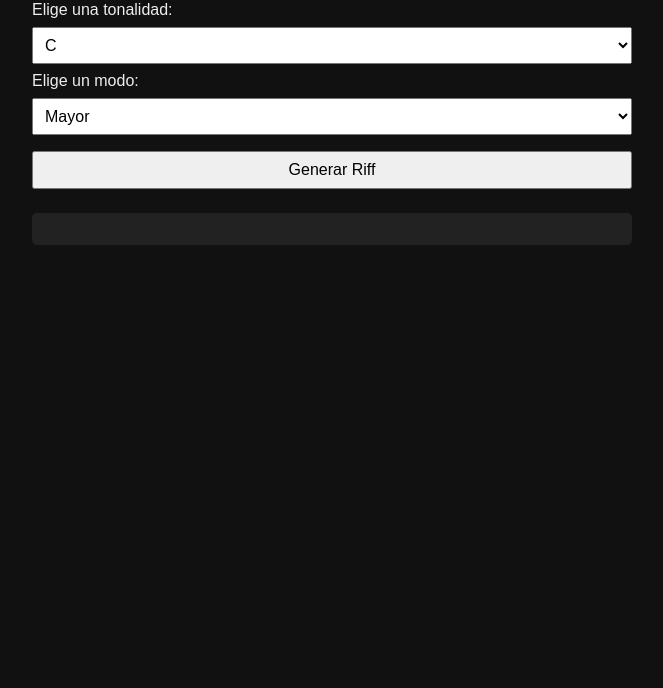
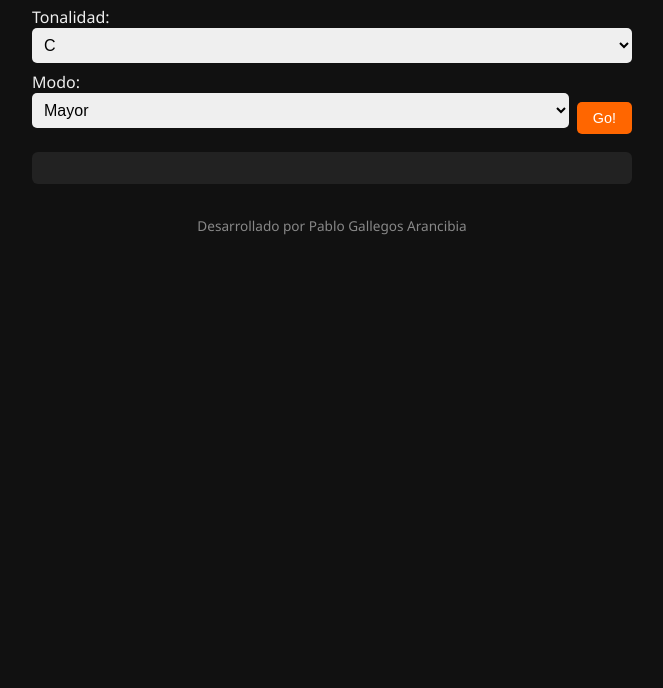
Before and after one commit to PabloGallegos10/html_riffs, a plain HTML site: page index.html in a window 1280 px wide. Shown: the part 112-800 px from the top of the page, without its empty margins (308-971 px from the left). Drawn offline with Linux system fonts and the light colour scheme.

Commit message:
Update index.html

```diff
--- a/index.html
+++ b/index.html
@@ -1,51 +1,95 @@
 <!DOCTYPE html>
 <html lang="es">
 <head>
-  <meta charset="UTF-8">
-  <title>Generador de Riffs en Octavas</title>
+  <meta charset="UTF-8" />
+  <meta name="viewport" content="width=device-width, initial-scale=1.0"/>
+  <title>Riffs en Octavas</title>
+  <link rel="icon" href="favicon.ico" type="image/x-icon" />
   <style>
     body {
-      font-family: Arial, sans-serif;
+      font-family: 'Segoe UI', sans-serif;
       background: #111;
       color: #eee;
       padding: 2rem;
       max-width: 600px;
       margin: auto;
     }
-    select, button {
+    select {
       font-size: 1rem;
       padding: 0.5rem;
-      margin: 0.5rem 0;
       width: 100%;
+      border-radius: 5px;
+      margin-bottom: 0.5rem;
+      border: none;
+    }
+    .input-row {
+      display: flex;
+      gap: 0.5rem;
+      align-items: center;
+    }
+    button {
+      font-size: 0.9rem;
+      padding: 0.5rem 1rem;
+      border: none;
+      border-radius: 5px;
+      background-color: #ff6600;
+      color: white;
+      cursor: pointer;
+      margin-top: 0.5rem;
+      height: 100%;
     }
     .result {
       background: #222;
       padding: 1rem;
-      border-radius: 5px;
+      border-radius: 6px;
       margin-top: 1rem;
       white-space: pre-wrap;
+    }
+    .footer {
+      margin-top: 2rem;
+      font-size: 0.85rem;
+      text-align: center;
+      color: #888;
+    }
+    .hidden {
+      display: none;
     }
   </style>
 </head>
 <body>
   <h1>🎸 Generador de Riffs en Octavas</h1>
-  <label for="tonalidad">Elige una tonalidad:</label>
+
+  <label for="tonalidad">Tonalidad:</label>
   <select id="tonalidad">
     <option>C</option><option>C#</option><option>D</option><option>D#</option>
     <option>E</option><option>F</option><option>F#</option><option>G</option>
     <option>G#</option><option>A</option><option>A#</option><option>B</option>
   </select>
 
-  <label for="modo">Elige un modo:</label>
-  <select id="modo">
-    <option value="mayor">Mayor</option>
-    <option value="menor">Menor</option>
-    <option value="pentatonica">Pentatónica</option>
-  </select>
+  <label for="modo">Modo:</label>
+  <div class="input-row">
+    <select id="modo" style="flex: 1;" onchange="togglePentatonicaTipo()">
+      <option value="mayor">Mayor</option>
+      <option value="menor">Menor</option>
+      <option value="pentatonica">Pentatónica</option>
+      <option value="aumentada">Aumentada</option>
+      <option value="disminuida">Disminuida</option>
+      <option value="mayorb5">Mayor♭5</option>
+    </select>
+    <button onclick="generar()">Go!</button>
+  </div>
 
-  <button onclick="generar()">Generar Riff</button>
+  <div id="pentatonica-tipo-container" class="hidden">
+    <label for="pentatipo">Tipo de pentatónica:</label>
+    <select id="pentatipo">
+      <option value="pentatonica_mayor">Mayor</option>
+      <option value="pentatonica_menor">Menor</option>
+    </select>
+  </div>
 
   <div class="result" id="resultado"></div>
+
+  <div class="footer">Desarrollado por Pablo Gallegos Arancibia</div>
 
   <script>
     const chromatic = ['C', 'C#', 'D', 'D#', 'E', 'F', 'F#', 'G', 'G#', 'A', 'A#', 'B'];
@@ -53,8 +97,18 @@
     const intervals = {
       mayor:       [2, 2, 1, 2, 2, 2, 1],
       menor:       [2, 1, 2, 2, 1, 2, 2],
-      pentatonica: [2, 2, 3, 2, 3],
+      aumentada:   [2, 2, 2, 2, 2, 2],
+      disminuida:  [2, 1, 2, 1, 2, 1, 2, 1],
+      mayorb5:     [2, 2, 1, 2, 1, 3, 1],
+      pentatonica_mayor: [2, 2, 3, 2, 3],
+      pentatonica_menor: [3, 2, 2, 3, 2]
     };
+
+    function togglePentatonicaTipo() {
+      const modo = document.getElementById('modo').value;
+      const pentatipoContainer = document.getElementById('pentatonica-tipo-container');
+      pentatipoContainer.classList.toggle('hidden', modo !== 'pentatonica');
+    }
 
     function buildScale(root, mode) {
       let idx = chromatic.indexOf(root);
@@ -82,13 +136,17 @@
     }
 
     function suggestOctaveRiff(validFrets) {
-      const range = validFrets.filter(f => f >= 5 && f <= 15);
-      return range.slice(0, 4);
+      return validFrets.filter(f => f >= 5 && f <= 15).slice(0, 4);
     }
 
     function generar() {
       const root = document.getElementById('tonalidad').value;
-      const mode = document.getElementById('modo').value;
+      let mode = document.getElementById('modo').value;
+
+      if (mode === 'pentatonica') {
+        const tipo = document.getElementById('pentatipo').value;
+        mode = tipo; // pentatonica_mayor o pentatonica_menor
+      }
 
       const scale = buildScale(root, mode);
       const frets5 = getValidFrets(scale, 'A');
@@ -96,7 +154,7 @@
       const riff = suggestOctaveRiff(frets5);
 
       document.getElementById('resultado').textContent =
-        `🎼 Escala de ${root} ${mode}:\n${scale.join(' - ')}\n\n` +
+        `🎼 Escala de ${root} ${mode.replace('pentatonica_', 'pentatónica ')}:\n${scale.join(' - ')}\n\n` +
         `🎸 Trastes válidos en cuerda 5 (A): ${frets5.join(', ')}\n` +
         `🎸 Trastes válidos en cuerda 6 (E): ${frets6.join(', ')}\n\n` +
         `💡 Riff sugerido (octavas en cuerda 5): ${riff.join(', ')}`;
```
